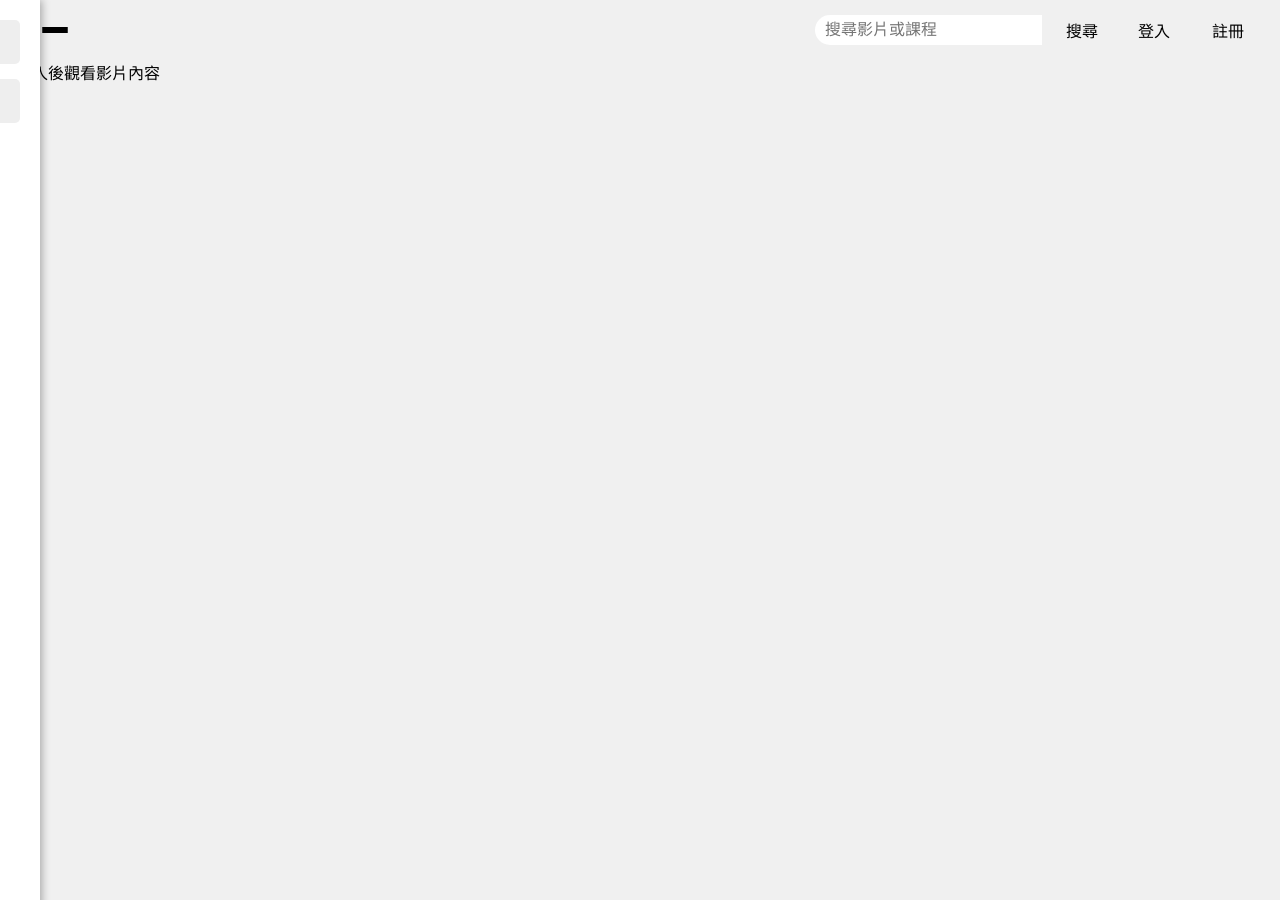
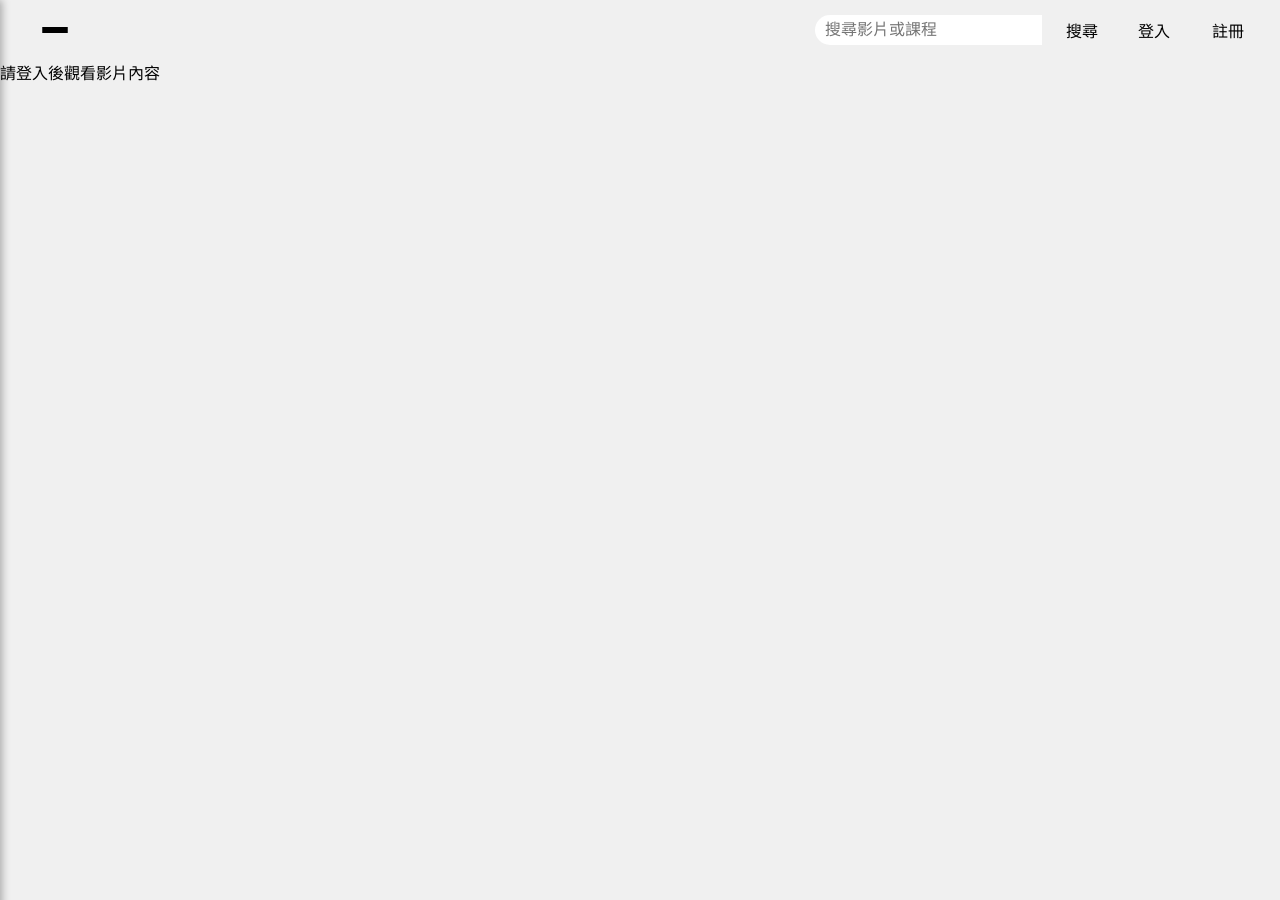
Before and after one commit to bensoncheng1118-coder/my-backend5, a Flask app: page / in a window 1280 px wide. Run offline with Flask 3, Linux system fonts and the light colour scheme; some libraries are stand-ins or nearby versions.

Commit message:
Update index.html

```diff
--- a/templates/index.html
+++ b/templates/index.html
@@ -137,7 +137,7 @@
   #side-form {
     position: fixed;
     top: 0;
-    left: -280px; /* 初始隱藏在左邊 */
+    left: -320px; /* 初始隱藏在左邊 */
     width: 280px;
     height: 100vh;
     background-color: white;
```
